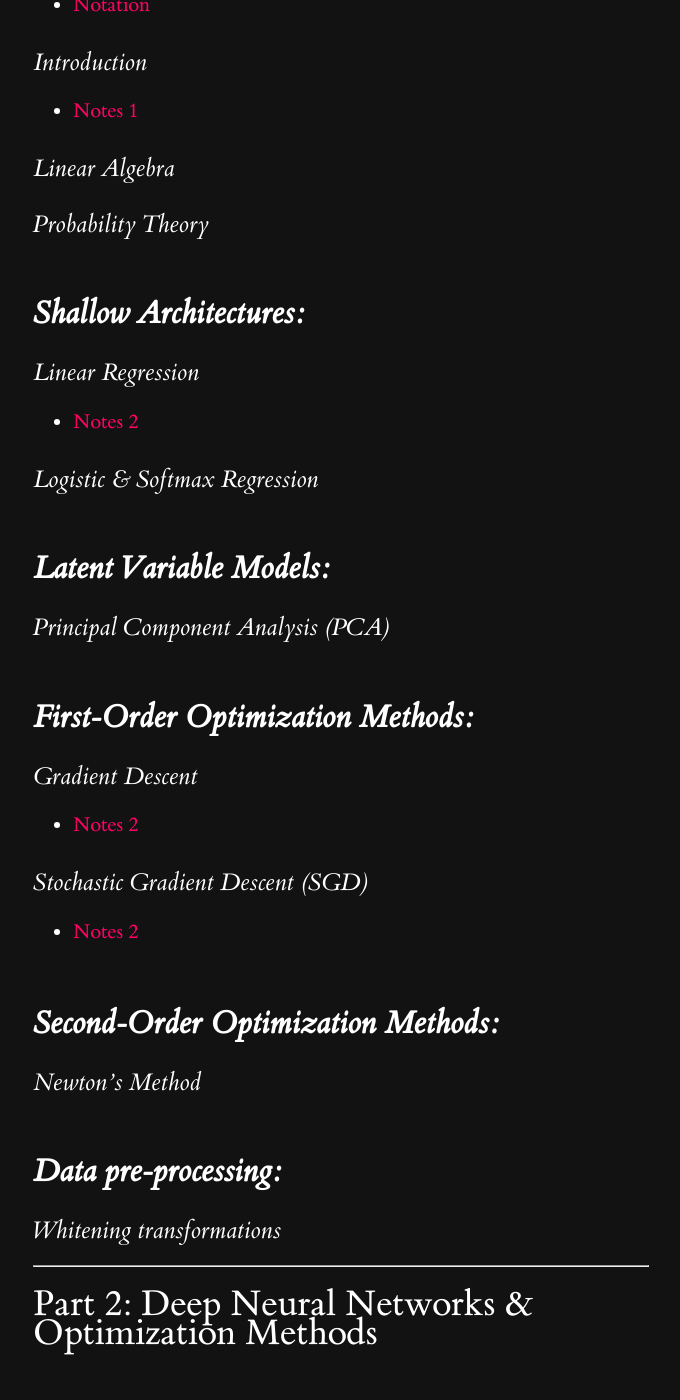
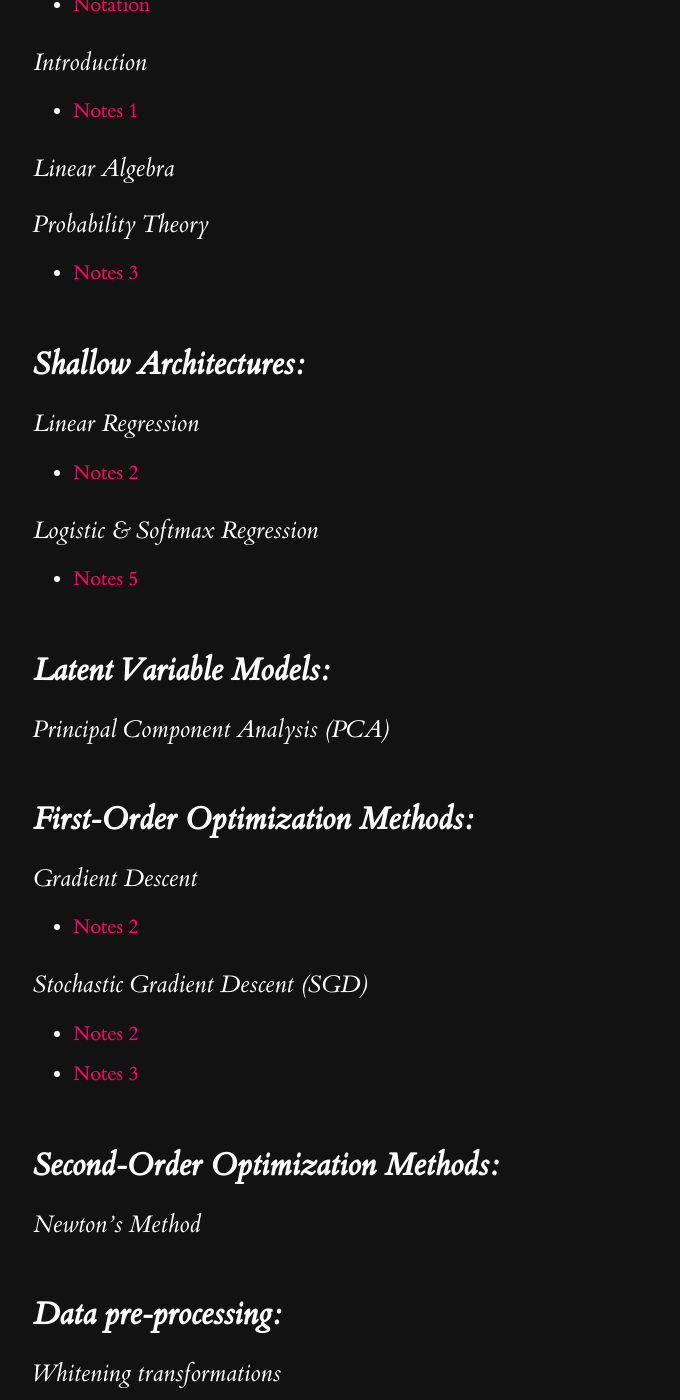
Before and after one commit to BeeGass/Notes, a Jekyll site: the page built from notes/Deep-Learning/CS-541/index.md, in a window 1280 px wide and 1400 px high, scrolled down 1678 px. Shown: the whole window, without its empty margins (127-807 px from the left). Built offline with Jekyll 4.4.1, drawn with Linux system fonts in a browser that asks for light colours.

Commit message:
Making more references for the deep learning notes

```diff
--- a/notes/Deep-Learning/CS-541/index.md
+++ b/notes/Deep-Learning/CS-541/index.md
@@ -76,14 +76,18 @@ custom_css: tufte
 ## **Mathematical Fundamentals:**
 
 ### Notation
+
 * [Notation](notation/notation.md)
 
 ### Introduction
+
 * [Notes 1](Lect1/notes1.md)
 
 ### Linear Algebra
 
 ### Probability Theory
+
+* [Notes 3](Lect3/notes3.md)
 
 ## **Shallow Architectures:**
 
@@ -92,6 +96,8 @@ custom_css: tufte
 * [Notes 2](Lect2/notes2.md)
 
 ### Logistic & Softmax Regression
+
+* [Notes 5](Lect5/notes5.md)
 
 ## **Latent Variable Models:**
 
@@ -106,6 +112,7 @@ custom_css: tufte
 ### Stochastic Gradient Descent (SGD)
 
 * [Notes 2](Lect2/notes2.md)
+* [Notes 3](Lect3/notes3.md)
 
 ## **Second-Order Optimization Methods:**
 
@@ -114,6 +121,8 @@ custom_css: tufte
 ## **Data pre-processing:**
 
 ### Whitening transformations
+
+* [Notes 4](Lect4/notes4.md)
 
 ---
 
```
